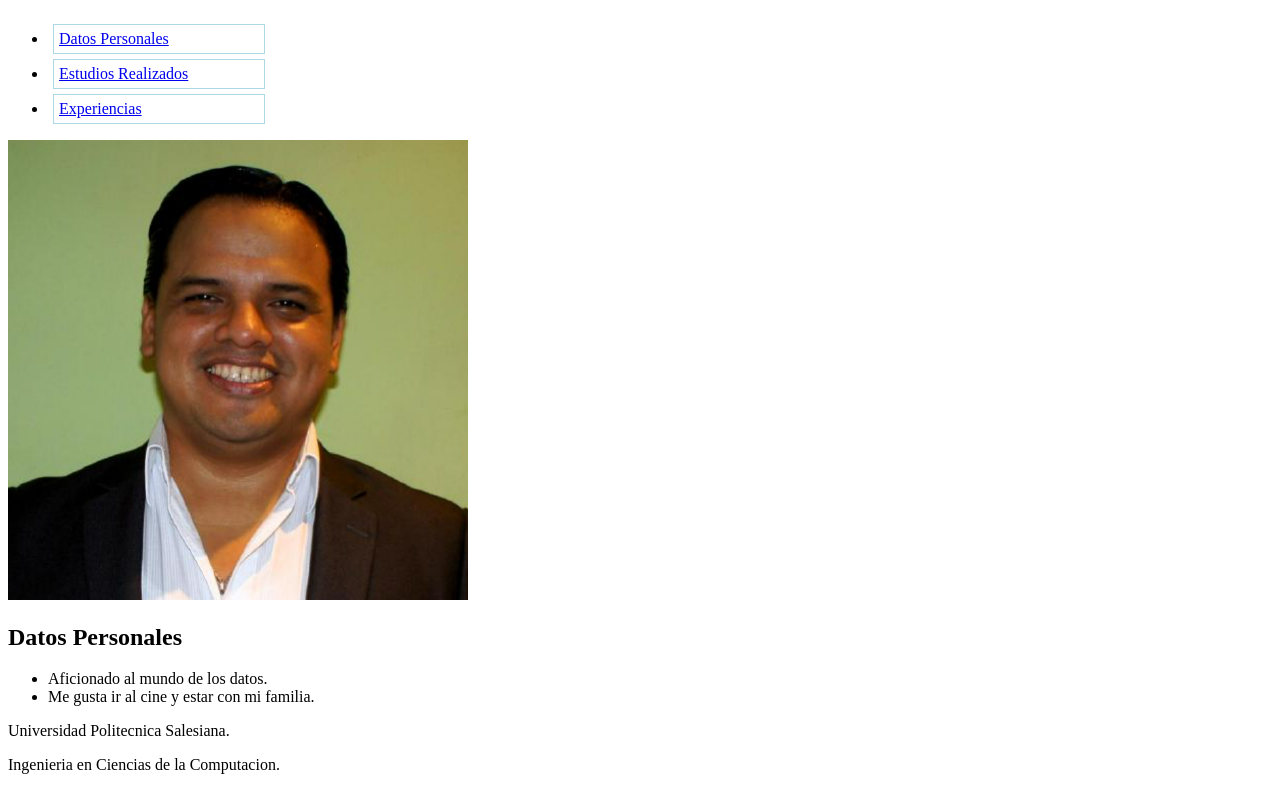
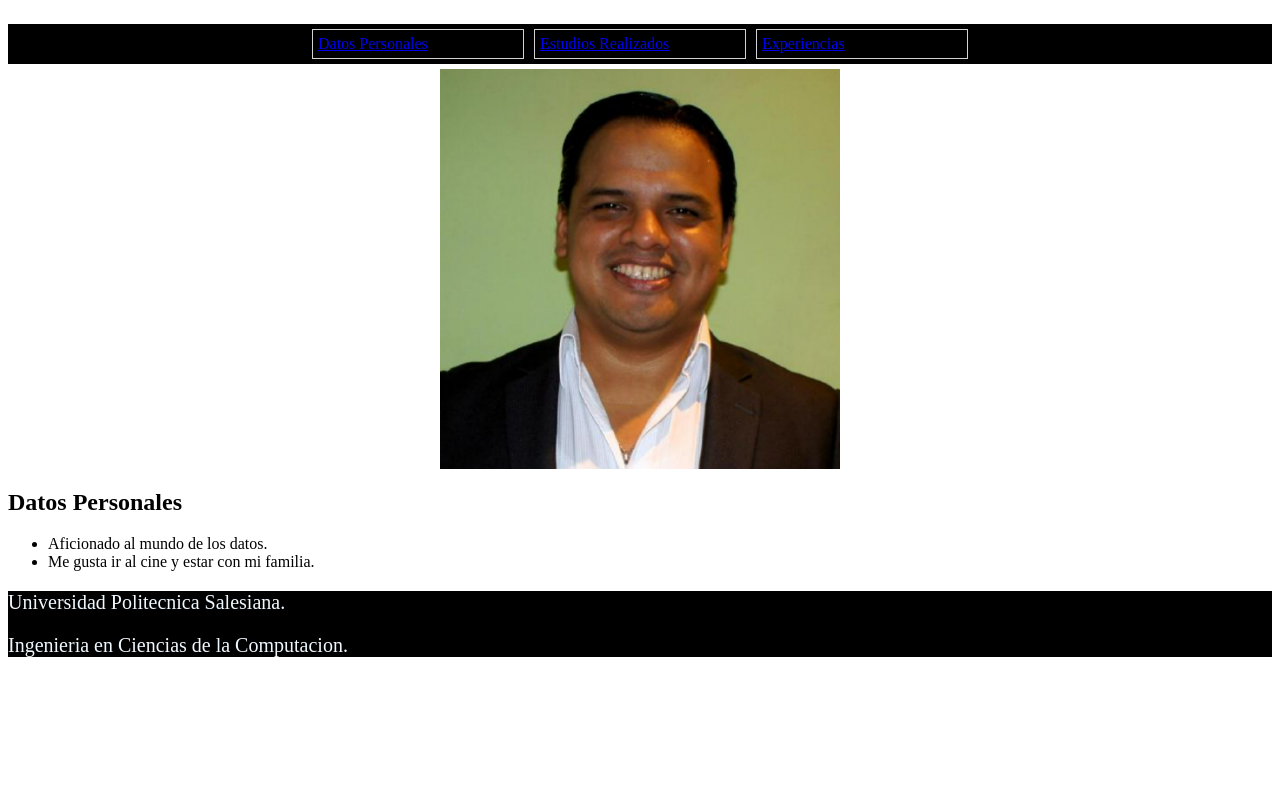
Before and after one commit to guillermopizarro/p64-PPW, a plain HTML site: page unidad_01/html/02_taller/index.html in a window 1280 px wide. Shown: the part 77-867 px from the top of the page. After the commit the page ends 800 px from the top, so only its background shows below. Drawn offline with Linux system fonts and the light colour scheme.

Commit message:
Uso de flex en CSS

```diff
--- a/unidad_01/html/02_taller/css/estilos.css
+++ b/unidad_01/html/02_taller/css/estilos.css
@@ -5,13 +5,40 @@ h1 {
 }
 
 a {
+}
 
+li.enlace {
+    display: inline-block;
+}
+
+.container-imagen {
+    display: flex;
+    justify-content: center;
+    margin: 5px;
+}
+
+.imagen {
+    width: 400px;
 }
 
 .caja-enlace {
     display: block;
     width: 200px;
-    border: 1px solid lightblue;
+    border: 1px solid lightgray;
     padding: 5px;
     margin: 5px;
+    /*box-shadow: 8px 8px 5px rgba(0, 0, 0, 0.5);*/
 }
+
+.container-menu {
+    display: flex;
+    flex-direction: row;
+    justify-content: center;
+    background-color: black;
+}
+
+.container-footer {
+    color: aliceblue;
+    font-size: 20px;
+    background-color: black;
+}
--- a/unidad_01/html/02_taller/index.html
+++ b/unidad_01/html/02_taller/index.html
@@ -8,22 +8,22 @@
         <header>
             <h1>Guillermo Pizarro</h1>
         </header>
-        <nav>
-            <ul>
-                <li><a class="caja-enlace" href="#">Datos Personales</a></li>
-                <li><a class="caja-enlace" href="estudios.html">Estudios Realizados</a></li>
-                <li><a class="caja-enlace" href="experiencias.html">Experiencias</a></li>
-            </ul>
+        <nav class="container-menu">
+            <a class="caja-enlace" href="#">Datos Personales</a>
+            <a class="caja-enlace" href="estudios.html">Estudios Realizados</a>
+            <a class="caja-enlace" href="experiencias.html">Experiencias</a>
         </nav>
         <main>
-            <img src="img/profile.png"/>
+            <div class="container-imagen">
+                <img class="imagen" src="img/profile.png"/>
+            </div>
             <h2>Datos Personales</h2>
             <ul>
                 <li>Aficionado al mundo de los datos.</li>
                 <li>Me gusta ir al cine y estar con mi familia.</li>
             </ul>
         </main>
-        <footer>
+        <footer class="container-footer">
             <p>Universidad Politecnica Salesiana. <p/>
             <p>Ingenieria en Ciencias de la Computacion. <p/>
         </footer>
```
